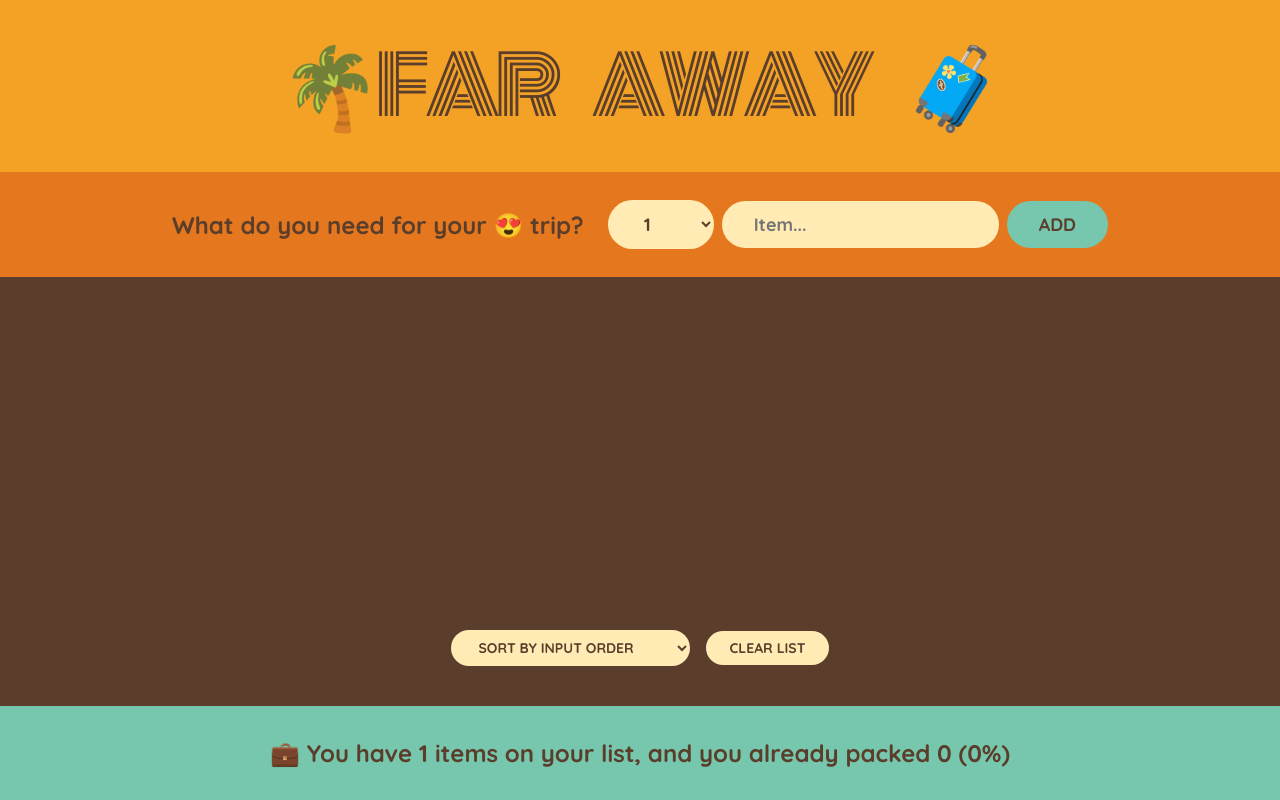
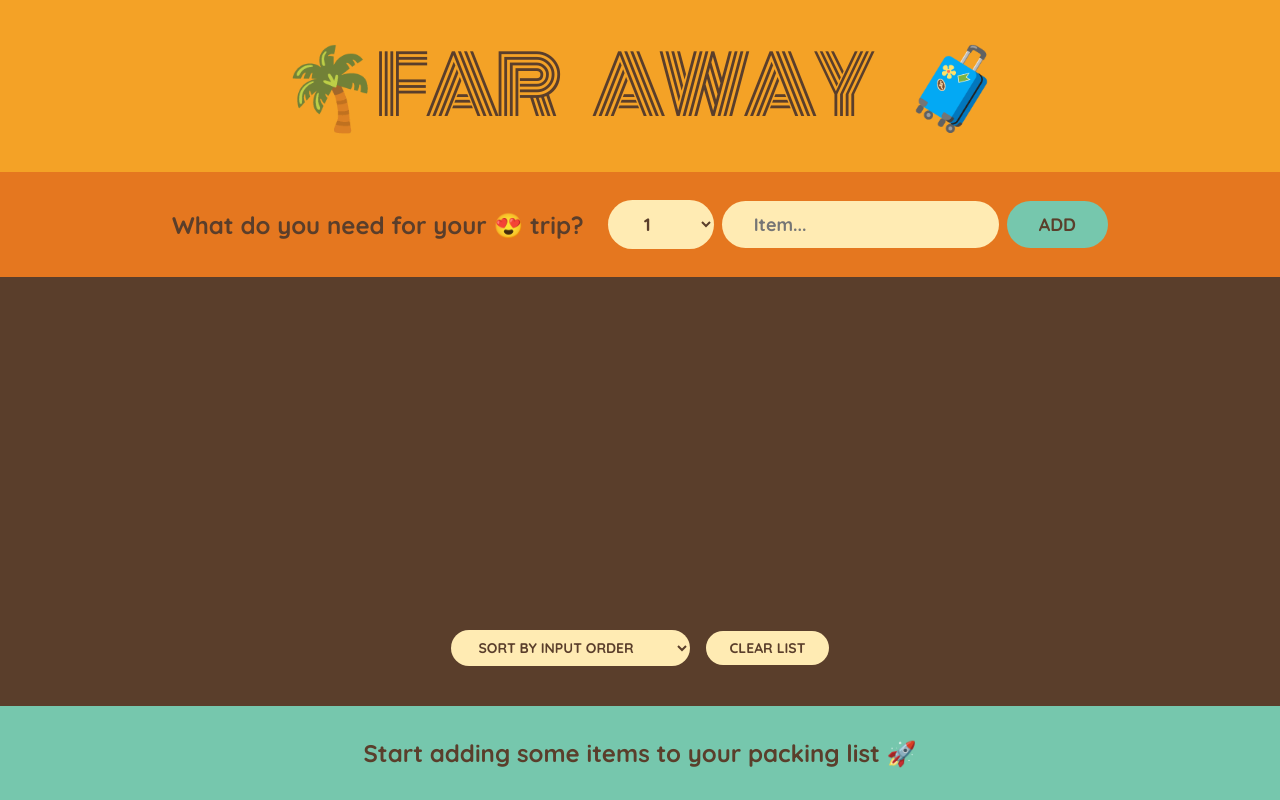
Before and after one commit to shafaqarefin/TravelToDoList, a React (Create React App) app: page / in a window 1280 px wide. Built offline with nearby package versions, Linux system fonts and the light colour scheme.

Commit message:
added conditional rendering of paragraph based on current list state

```diff
--- a/src/components/Stat.js
+++ b/src/components/Stat.js
@@ -1,7 +1,16 @@
-export function Stats() {
+export function Stats({ numberOfItems, numberOfPacked, percentageCompleted }) {
   return (
     <footer className="stats">
-      <p>💼 You have 1 items on your list, and you already packed 0 (0%)</p>
+      {percentageCompleted === 100 ? (
+        <p>You got everything! Ready to go ✈️</p>
+      ) : numberOfItems > 0 ? (
+        <p>
+          💼 You have {numberOfItems} items on your list, and you already packed{" "}
+          {numberOfPacked} items ({percentageCompleted}%)
+        </p>
+      ) : (
+        <p>Start adding some items to your packing list 🚀</p>
+      )}
     </footer>
   );
 }
```
